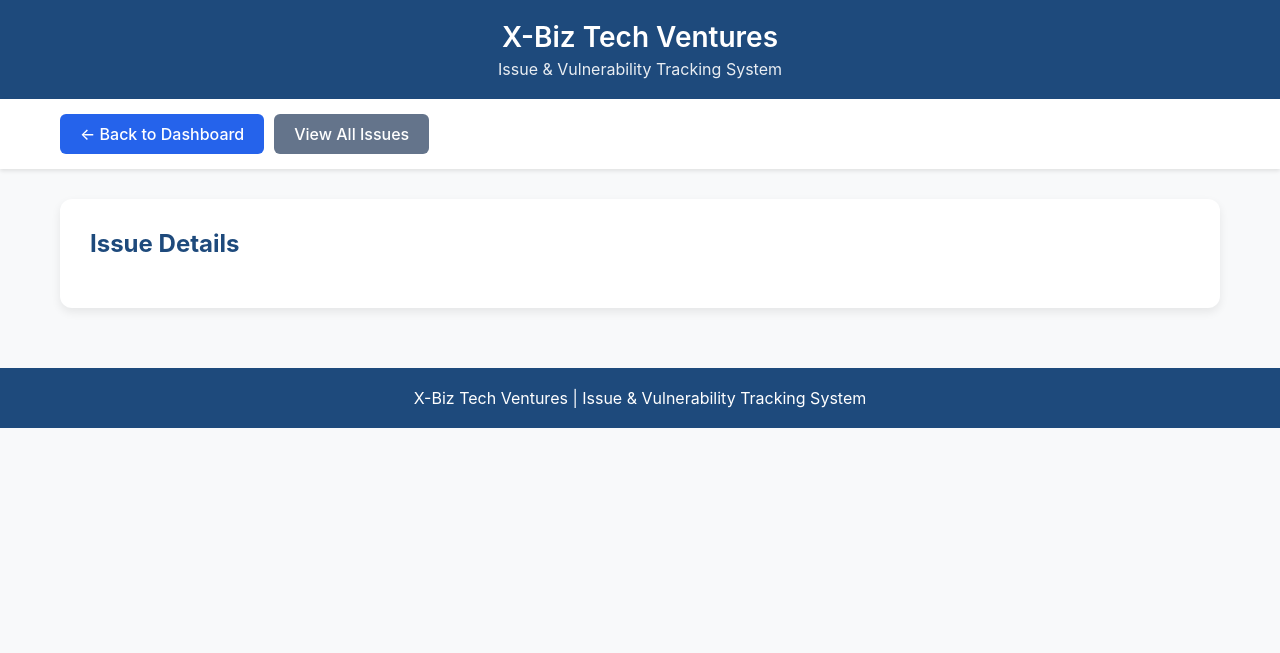
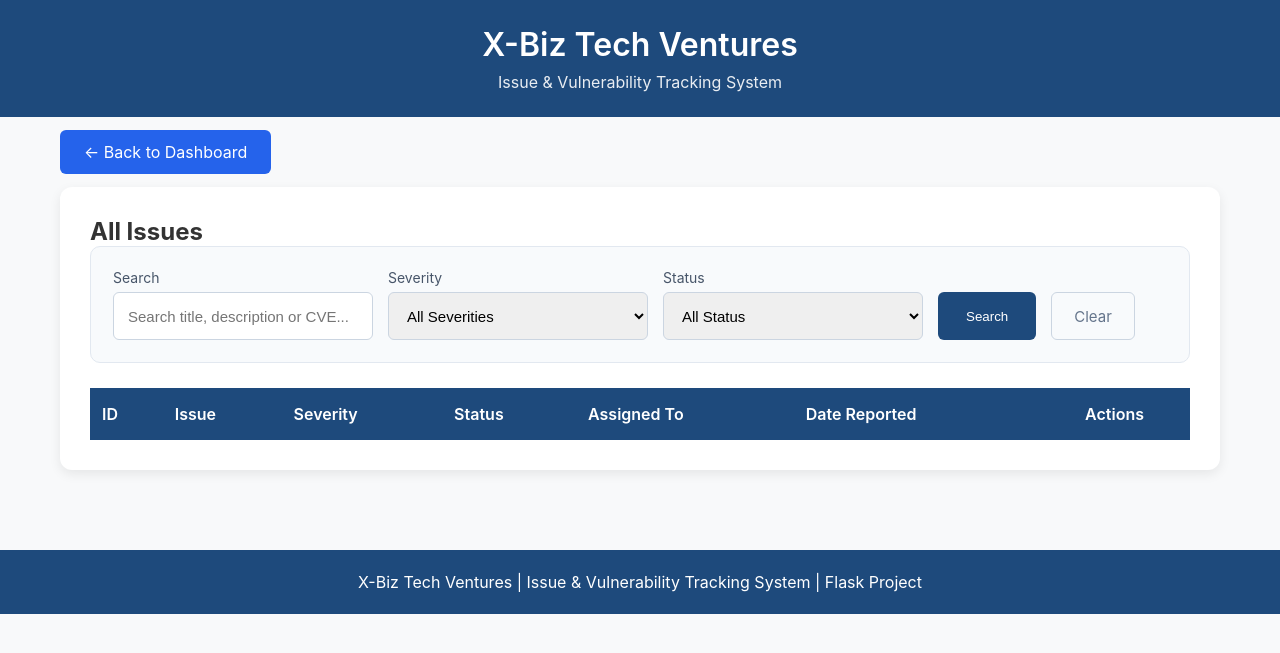
Before and after one commit to Khushig14/tracking-system, a Flask app: page /view_issue/12 in a window 1280 px wide. Shown: the top 653 px of the page. Run offline with Flask 3, Linux system fonts and the light colour scheme; data comes from the database, SQL or seed files in the repository; lists and menus that the app fills with data are empty.

Commit message:
Redesign view.html

```diff
--- a/templates/view_issues.html
+++ b/templates/view_issues.html
@@ -3,43 +3,36 @@
 <head>
     <meta charset="UTF-8">
     <meta name="viewport" content="width=device-width, initial-scale=1.0">
-    <title>{% if issue %}View Issue{% else %}View All Issues{% endif %}</title>
+    <title>All Issues - X-Biz Tech Ventures</title>
     <style>
         *{ margin:0; padding:0; box-sizing:border-box; }
         body{
-            font-family:-apple-system,BlinkMacSystemFont,'Segoe UI',Roboto,Ubuntu,sans-serif;
+            font-family:-apple-system,BlinkMacSystemFont,'Segoe UI',Roboto,sans-serif;
             background:#f8f9fa; color:#333;
         }
         header{
-            background:#1e4a7c; color:white; padding:20px 0; text-align:center;
+            background:#1e4a7c; color:white; padding:25px 0; text-align:center;
         }
         .header-content{ max-width:1200px; margin:auto; padding:0 20px; }
-        h1{ font-size:28px; font-weight:600; }
-        .subtitle{ margin-top:5px; opacity:.9; }
+        h1{ font-size:32px; font-weight:600; }
+        .subtitle{ margin-top:8px; opacity:0.9; }
 
-        .nav{
-            background:white; box-shadow:0 2px 4px rgba(0,0,0,.1); padding:15px 0;
+        .nav{ max-width:1200px; margin:25px auto; padding:0 20px; }
+
+        .container{ max-width:1200px; margin:0 auto; padding:0 20px; }
+        .card{
+            background:white; border-radius:12px; box-shadow:0 4px 12px rgba(0,0,0,0.08); padding:30px;
         }
-        .nav-content{
-            max-width:1200px; margin:auto; padding:0 20px; display:flex; gap:10px;
-        }
-        .container{
-            max-width:1200px; margin:30px auto; padding:0 20px;
-        }
-        .card{
-            background:white; border-radius:12px; box-shadow:0 4px 10px rgba(0,0,0,.08); padding:30px;
-        }
-        h2{ color:#1e4a7c; margin-bottom:20px; }
 
         /* Search & Filter Bar */
         .search-bar {
+            background: #f8fafc;
+            padding: 22px;
+            border-radius: 10px;
             margin-bottom: 25px;
-            padding: 20px;
-            background: #f8fafc;
-            border-radius: 8px;
             border: 1px solid #e2e8f0;
         }
-        .search-bar form {
+        .search-form {
             display: flex;
             gap: 15px;
             flex-wrap: wrap;
@@ -51,54 +44,62 @@
         }
         .form-group label {
             font-size: 14px;
-            margin-bottom: 5px;
+            margin-bottom: 6px;
             color: #475569;
         }
         input[type="text"], select {
-            padding: 10px 12px;
+            padding: 12px 14px;     /* Same padding */
             border: 1px solid #cbd5e1;
             border-radius: 6px;
-            width: 220px;
+            font-size: 15px;
+            width: 260px;           /* Same width */
+            height: 48px;           /* Same height */
         }
         .btn-search {
-            padding: 10px 24px;
+            padding: 12px 28px;
             background: #1e4a7c;
             color: white;
             border: none;
             border-radius: 6px;
             cursor: pointer;
+            font-weight: 500;
+            height: 48px;
+        }
+        .btn-clear {
+            padding: 12px 22px;
+            color: #64748b;
+            text-decoration: none;
+            font-size: 15px;
+            border: 1px solid #cbd5e1;
+            border-radius: 6px;
+            height: 48px;
+            display: inline-flex;
+            align-items: center;
         }
 
         table{ width:100%; border-collapse:collapse; }
-        th{ background:#1e4a7c; color:white; padding:14px; text-align:left; }
-        td{ padding:14px; border-bottom:1px solid #e5e7eb; }
+        th{ background:#1e4a7c; color:white; padding:16px 12px; text-align:left; font-weight:600; }
+        th.center { text-align: center; }
+        td{ padding:16px 12px; border-bottom:1px solid #e5e7eb; }
         tr:nth-child(even){ background:#f8fafc; }
         tr:hover{ background:#f1f5f9; }
 
-        .btn{
-            text-decoration:none; padding:10px 20px; border-radius:6px;
-            display:inline-block; font-weight:500;
+        .btn-small{
+            padding:6px 14px;
+            font-size:13.5px;
+            border-radius:4px;
+            margin:0 3px;
         }
-        .btn-primary{ background:#2563eb; color:white; }
-        .btn-secondary{ background:#64748b; color:white; }
-        .btn-small{ padding:6px 14px; font-size:14px; }
         .btn-view{ background:#10b981; color:white; }
-        .btn-edit{ background:#facc15; color:#1f2937; }
+        .btn-edit{ background:#eab308; color:#1f2937; }
         .btn-delete{ background:#ef4444; color:white; }
-        .actions{ display:flex; gap:8px; flex-wrap:wrap; }
-
-        .severity-low{ color:#22c55e; font-weight:bold; }
-        .severity-medium{ color:#f59e0b; font-weight:bold; }
-        .severity-high{ color:#ef4444; font-weight:bold; }
-        .severity-critical{ color:#b91c1c; font-weight:bold; }
-
-        .status-open{ background:#ef4444; color:white; padding:5px 12px; border-radius:20px; }
-        .status-inprogress{ background:#f59e0b; color:white; padding:5px 12px; border-radius:20px; }
-        .status-resolved{ background:#10b981; color:white; padding:5px 12px; border-radius:20px; }
 
         .footer{
-            margin-top:60px; background:#1e4a7c; color:white;
-            text-align:center; padding:20px;
+            margin-top:80px;
+            background:#1e4a7c;
+            color:white;
+            text-align:center;
+            padding:22px;
         }
     </style>
 </head>
@@ -112,36 +113,18 @@
 </header>
 
 <div class="nav">
-    <div class="nav-content">
-        <a href="/" class="btn btn-primary">← Back to Dashboard</a>
-        {% if issue %}
-        <a href="/issues" class="btn btn-secondary">View All Issues</a>
-        {% endif %}
-    </div>
+    <a href="/" class="btn btn-primary" style="padding:12px 24px; background:#2563eb; color:white; text-decoration:none; border-radius:6px;">
+        ← Back to Dashboard
+    </a>
 </div>
 
 <div class="container">
-
-{% if issue %}
-    <!-- Single Issue View -->
-    <div class="card">
-        <h2>Issue Details</h2>
-        <!-- ... your existing single issue table ... -->
-        <!-- (keeping your original single issue code unchanged) -->
-        <table>
-            <!-- Your existing single issue table content here -->
-        </table>
-        <!-- Button group remains same -->
-    </div>
-
-{% else %}
-    <!-- All Issues View with Search -->
     <div class="card">
         <h2>All Issues</h2>
 
-        <!-- Search and Filter Form -->
+        <!-- Search & Filter -->
         <div class="search-bar">
-            <form method="GET" action="/issues">
+            <form method="GET" action="/issues" class="search-form">
                 <div class="form-group">
                     <label>Search</label>
                     <input type="text" name="search" value="{{ search }}"
@@ -166,14 +149,16 @@
                         <option value="Open" {% if status_filter == 'Open' %}selected{% endif %}>Open</option>
                         <option value="In Progress" {% if status_filter == 'In Progress' %}selected{% endif %}>In Progress</option>
                         <option value="Resolved" {% if status_filter == 'Resolved' %}selected{% endif %}>Resolved</option>
+                        <option value="Closed" {% if status_filter == 'Closed' %}selected{% endif %}>Closed</option>
                     </select>
                 </div>
 
                 <button type="submit" class="btn-search">Search</button>
-                <a href="/issues" style="padding:10px 20px; color:#64748b;">Clear</a>
+                <a href="/issues" class="btn-clear">Clear</a>
             </form>
         </div>
 
+        <!-- Table -->
         <table>
             <thead>
                 <tr>
@@ -183,32 +168,30 @@
                     <th>Status</th>
                     <th>Assigned To</th>
                     <th>Date Reported</th>
-                <th>Actions</th>
+                    <th class="center">Actions</th>
                 </tr>
             </thead>
             <tbody>
-            {% for item in issues %}
+                {% for item in issues|sort(attribute='id') %}
                 <tr>
-                <td><strong>#{{ item.id }}</strong></td>
+                    <td><strong>{{ item.id }}</strong></td>
                     <td>{{ item.title }}</td>
                     <td><span class="severity-{{ item.severity|lower }}">{{ item.severity }}</span></td>
                     <td>
                         {% if item.status == "Resolved" %}
-                        <span class="status-resolved">{{ item.status }}</span>
-                    {% elif item.status == "In Progress" %}
-                        <span class="status-inprogress">{{ item.status }}</span>
+                            <span style="background:#10b981;color:white;padding:5px 12px;border-radius:20px;">{{ item.status }}</span>
                         {% elif item.status == "Open" %}
-                        <span class="status-open">{{ item.status }}</span>
+                            <span style="background:#ef4444;color:white;padding:5px 12px;border-radius:20px;">{{ item.status }}</span>
                         {% else %}
                             {{ item.status }}
                         {% endif %}
                     </td>
                     <td>{{ item.assigned_to or "Not Assigned" }}</td>
                     <td>{{ item.date_reported or "N/A" }}</td>
-                <td class="actions">
-                    <a href="/view_issue/{{ item.id }}" class="btn btn-small btn-view">View</a>
-                    <a href="/edit_issue/{{ item.id }}" class="btn btn-small btn-edit">Edit</a>
-                    <a href="/delete_issue/{{ item.id }}" class="btn btn-small btn-delete"
+                    <td style="text-align: center;">
+                        <a href="/view_issue/{{ item.id }}" class="btn-small btn-view">View</a>
+                        <a href="/edit_issue/{{ item.id }}" class="btn-small btn-edit">Edit</a>
+                        <a href="/delete_issue/{{ item.id }}" class="btn-small btn-delete"
                            onclick="return confirm('Delete this issue?');">Delete</a>
                     </td>
                 </tr>
@@ -216,12 +199,10 @@
             </tbody>
         </table>
     </div>
-{% endif %}
-
 </div>
 
 <footer class="footer">
-    X-Biz Tech Ventures | Issue &amp; Vulnerability Tracking System
+    X-Biz Tech Ventures | Issue &amp; Vulnerability Tracking System | Flask Project
 </footer>
 
 </body>
```
Lines whose indentation alone changed are shown as unchanged.
